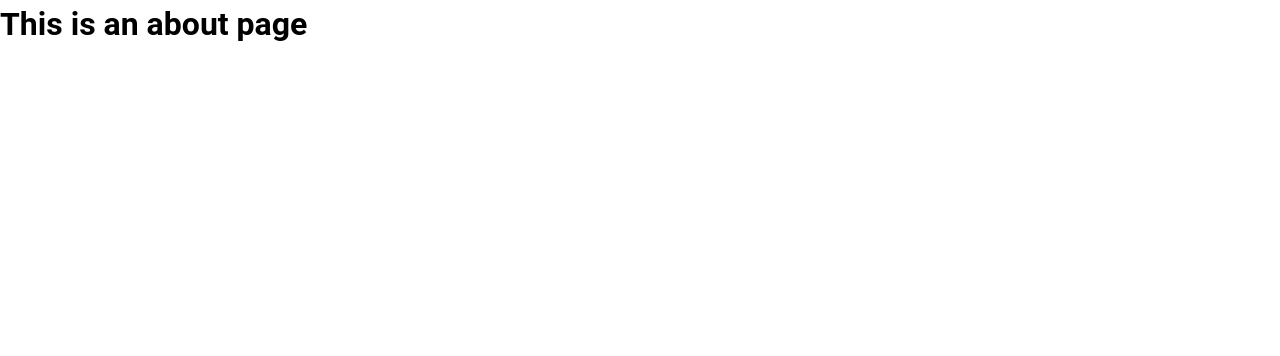
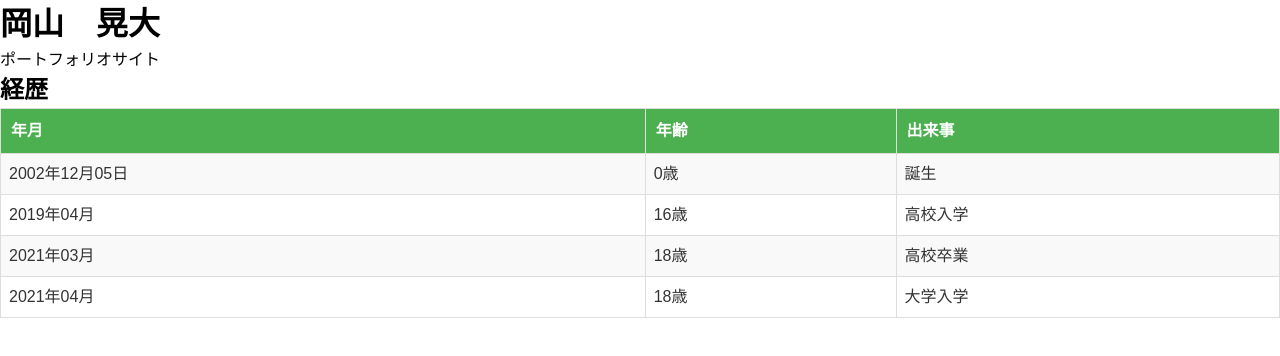
Before and after one commit to koinunopochi/PortfolioFront, a Vue app: page /about-me in a window 1280 px wide. Shown: the top 356 px of the page. Built offline with nearby package versions, Linux system fonts and the light colour scheme.

Commit message:
tableを仮で作成

```diff
--- a/src/views/AboutMe.vue
+++ b/src/views/AboutMe.vue
@@ -1,15 +1,79 @@
 <template>
   <div class="about">
-    <h1>This is an about page</h1>
+    <h1>岡山　晃大</h1>
+    <p>ポートフォリオサイト</p>
+
+    <h2>経歴</h2>
+    <table class="career-table">
+      <thead>
+        <tr>
+          <th>年月</th>
+          <th>年齢</th>
+          <th>出来事</th>
+        </tr>
+      </thead>
+      <tbody>
+        <tr>
+          <td>2002年12月05日</td>
+          <td>0歳</td>
+          <td>誕生</td>
+        </tr>
+        <tr>
+          <td>2019年04月</td>
+          <td>16歳</td>
+          <td>高校入学</td>
+        </tr>
+        <tr>
+          <td>2021年03月</td>
+          <td>18歳</td>
+          <td>高校卒業</td>
+        </tr>
+        <tr>
+          <td>2021年04月</td>
+          <td>18歳</td>
+          <td>大学入学</td>
+        </tr>
+      </tbody>
+    </table>
   </div>
 </template>
 
 <style>
-/* @media (min-width: 1024px) {
-  .about {
-    min-height: 100vh;
-    display: flex;
-    align-items: center;
-  }
-} */
+/* ベーススタイル */
+.career-table {
+  width: 100%;
+  border-collapse: collapse;
+  font-family: 'Arial', sans-serif;
+  color: #333;
+}
+
+/* テーブルヘッダ */
+.career-table thead th {
+  background-color: #4caf50;
+  color: white;
+  text-align: left;
+  padding: 10px;
+}
+
+/* セルのスタイリング */
+.career-table td,
+.career-table th {
+  border: 1px solid #ddd;
+  padding: 8px;
+}
+
+/* セルに対するホバーエフェクト */
+.career-table tr:hover {
+  background-color: #f1f1f1;
+}
+
+/* 奇数行の背景色 */
+.career-table tr:nth-child(odd) {
+  background-color: #f9f9f9;
+}
+
+/* セルのテキストアラインメント */
+.career-table td {
+  text-align: left;
+}
 </style>
```
